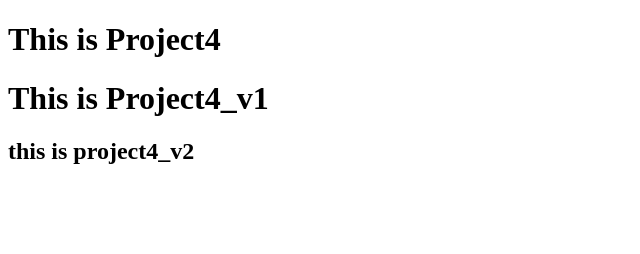
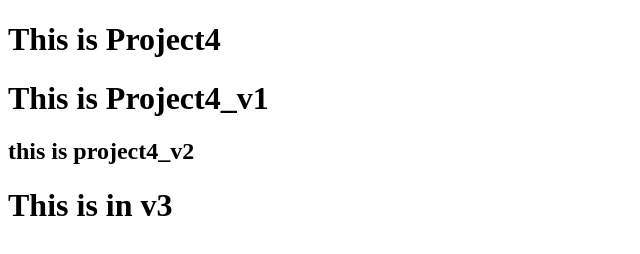
Before and after one commit to GitHub-vks/Project4, a plain HTML site: page index.html in a window 1280 px wide. Shown: the whole page, without its empty margins (0-640 px from the left). Drawn offline with Linux system fonts and the light colour scheme.

Commit message:
This is first change in v3

```diff
--- a/index.html
+++ b/index.html
@@ -9,5 +9,6 @@
     <h1>This is Project4</h1>
     <h1>This is Project4_v1</h1>
     <h2>this is project4_v2</h2>
+    <h1>This is in v3</h1>
 </body>
 </html>
```
